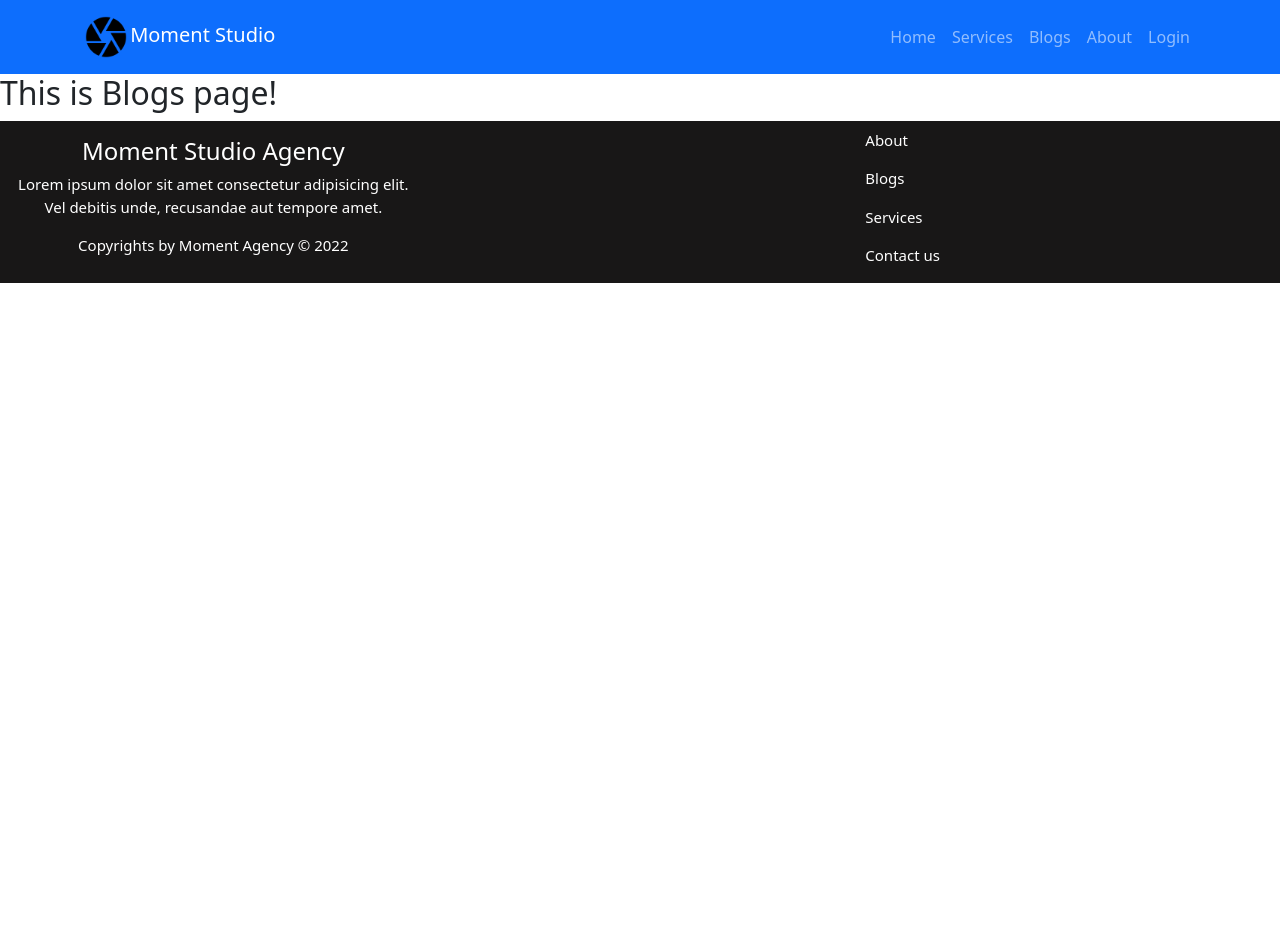
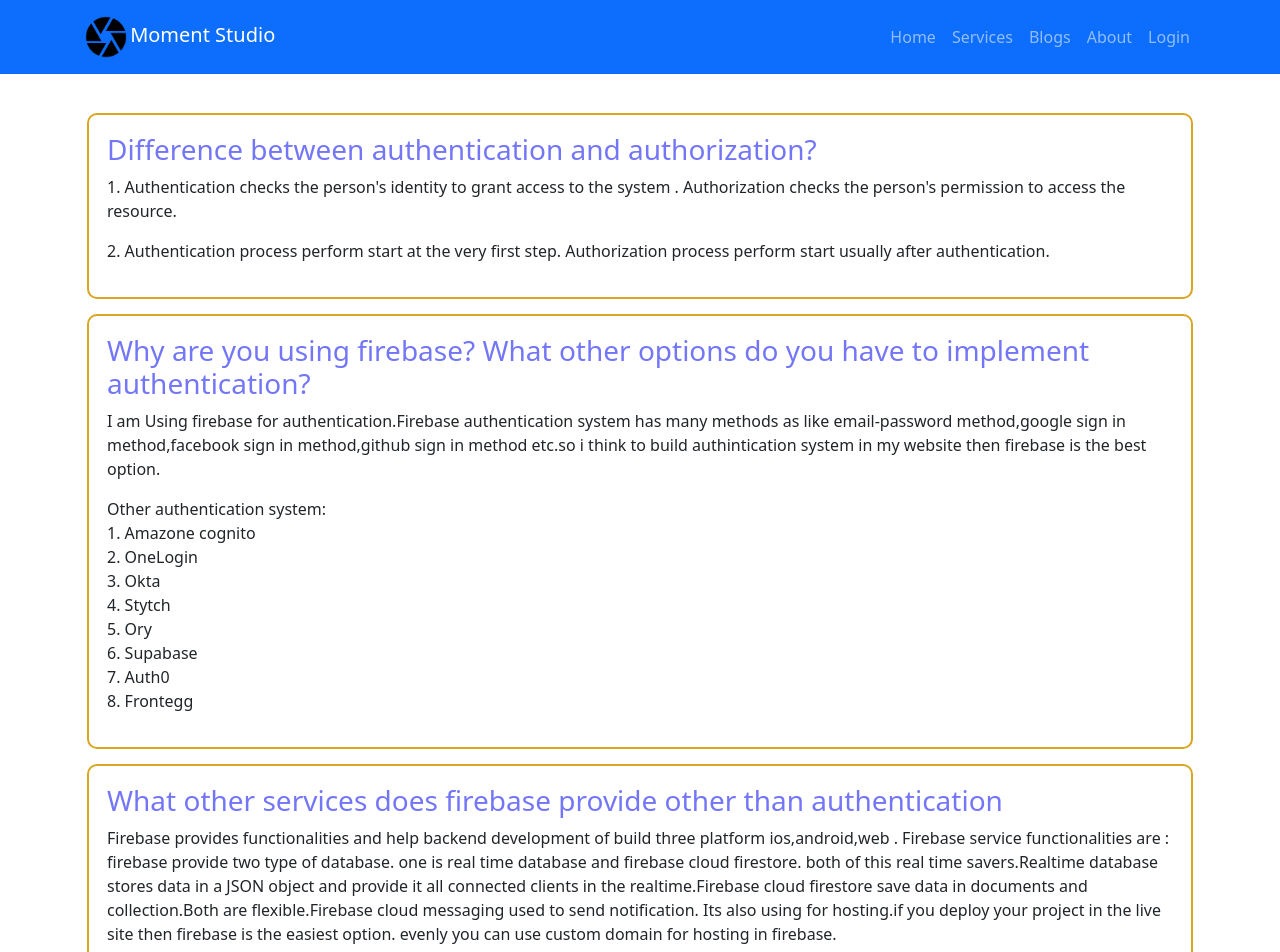
Before and after one commit to ProgramerPritom/Moment-studio-site, a React (Create React App) app: page /blogs in a window 1280 px wide. Shown: the top 952 px of the page. Before the commit the page ends 800 px from the top, so only its background shows below. Built offline with nearby package versions, Linux system fonts and the light colour scheme; no server answers.

Commit message:
Blogs page setup and style added

```diff
--- /dev/null
+++ b/src/Pages/Blogs/Blogs.css
@@ -0,0 +1,9 @@
+.number-1 , .number-2, .number-3{
+    border: 2px solid goldenrod;
+    padding: 18px;
+    margin: 15px;
+    border-radius: 10px;
+}
+.number-1 h3  ,.number-2 h3,.number-3 h3{
+    color: rgb(115, 118, 247);
+}
--- a/src/Pages/Blogs/Blogs.js
+++ b/src/Pages/Blogs/Blogs.js
@@ -1,9 +1,34 @@
 import React from 'react';
+import './Blogs.css';
 
 const Blogs = () => {
     return (
-        <div>
-            <h2>This is Blogs page!</h2>
+        <div className='blogs-area px-5 py-4 mx-4'>
+            <div className="number-1">
+                <h3>Difference between authentication and authorization?</h3>
+                <p>1. Authentication checks the person's identity to grant access to the system . Authorization checks the person's permission to access the resource.</p>
+                <p>2. Authentication process perform start at the very first step. Authorization process perform start usually after authentication.</p>
+            </div>
+            <div className="number-2">
+                <h3>Why are you using firebase? What other options do you have to implement authentication?</h3>
+                <p>I am Using firebase for authentication.Firebase authentication system has many methods as like email-password method,google sign in method,facebook sign in method,github sign in method etc.so i think to build authintication system in my website then firebase is the best option.</p>
+                <p>Other authentication system: <br />
+                    1. Amazone cognito <br />
+                    2. OneLogin <br />
+                    3. Okta <br />
+                    4. Stytch <br />
+                    5. Ory <br />
+                    6. Supabase <br />
+                    7. Auth0 <br />
+                    8. Frontegg <br />
+                </p>
+            </div>
+            <div className="number-3">
+                <h3>What other services does firebase provide other than authentication</h3>
+                <p>Firebase provides functionalities and help backend development of build three platform ios,android,web .
+                Firebase service functionalities are :
+                firebase provide two type of database. one is real time database and firebase cloud firestore. both of this real time savers.Realtime database stores data in a JSON object and provide it all connected clients in the realtime.Firebase cloud firestore save data in documents and collection.Both are flexible.Firebase cloud messaging used to send notification. Its also using for hosting.if you deploy your project in the live site then firebase is the easiest option. evenly you can use custom domain for hosting in firebase.</p>
+            </div>
         </div>
     );
 };
```
